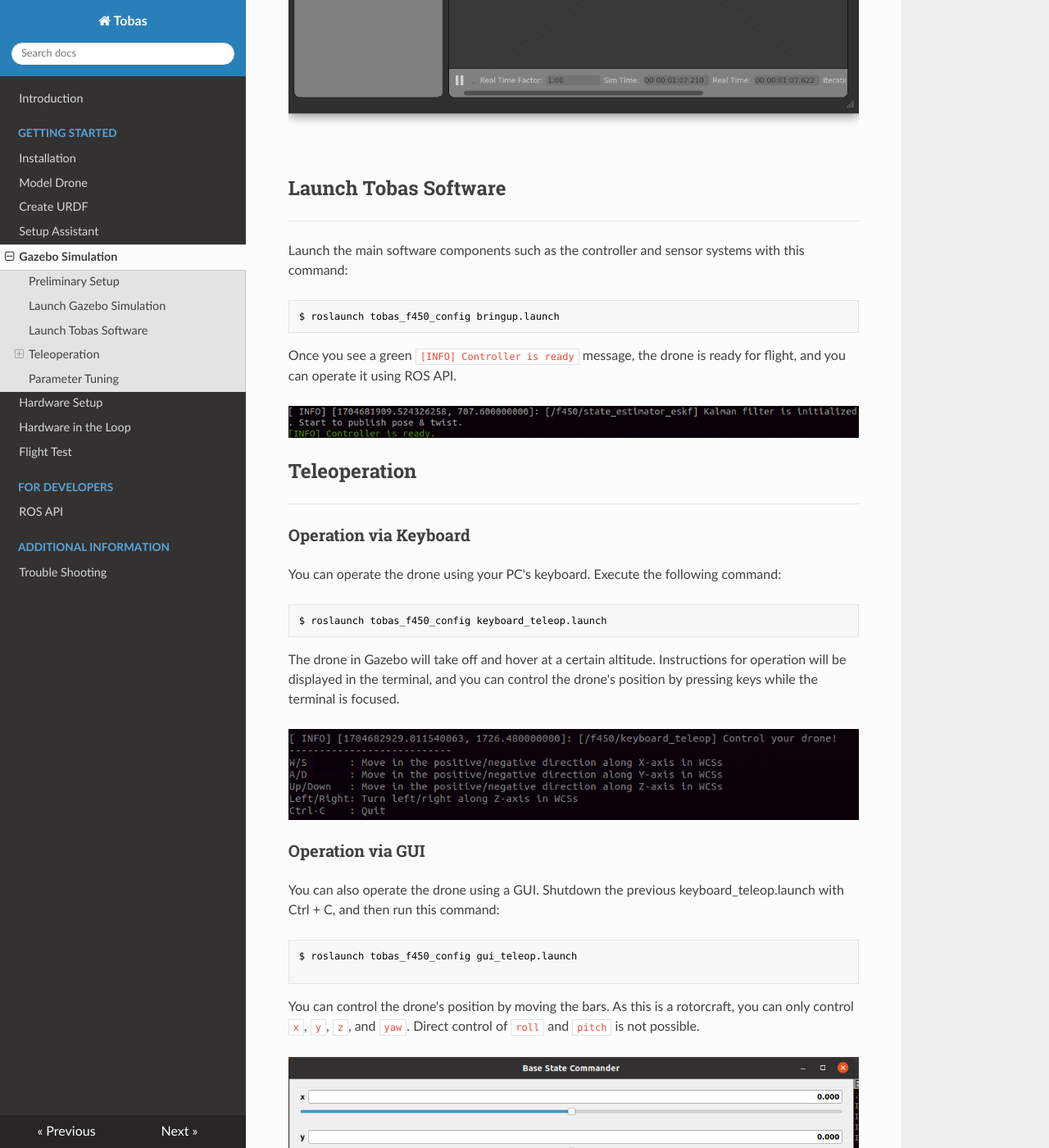
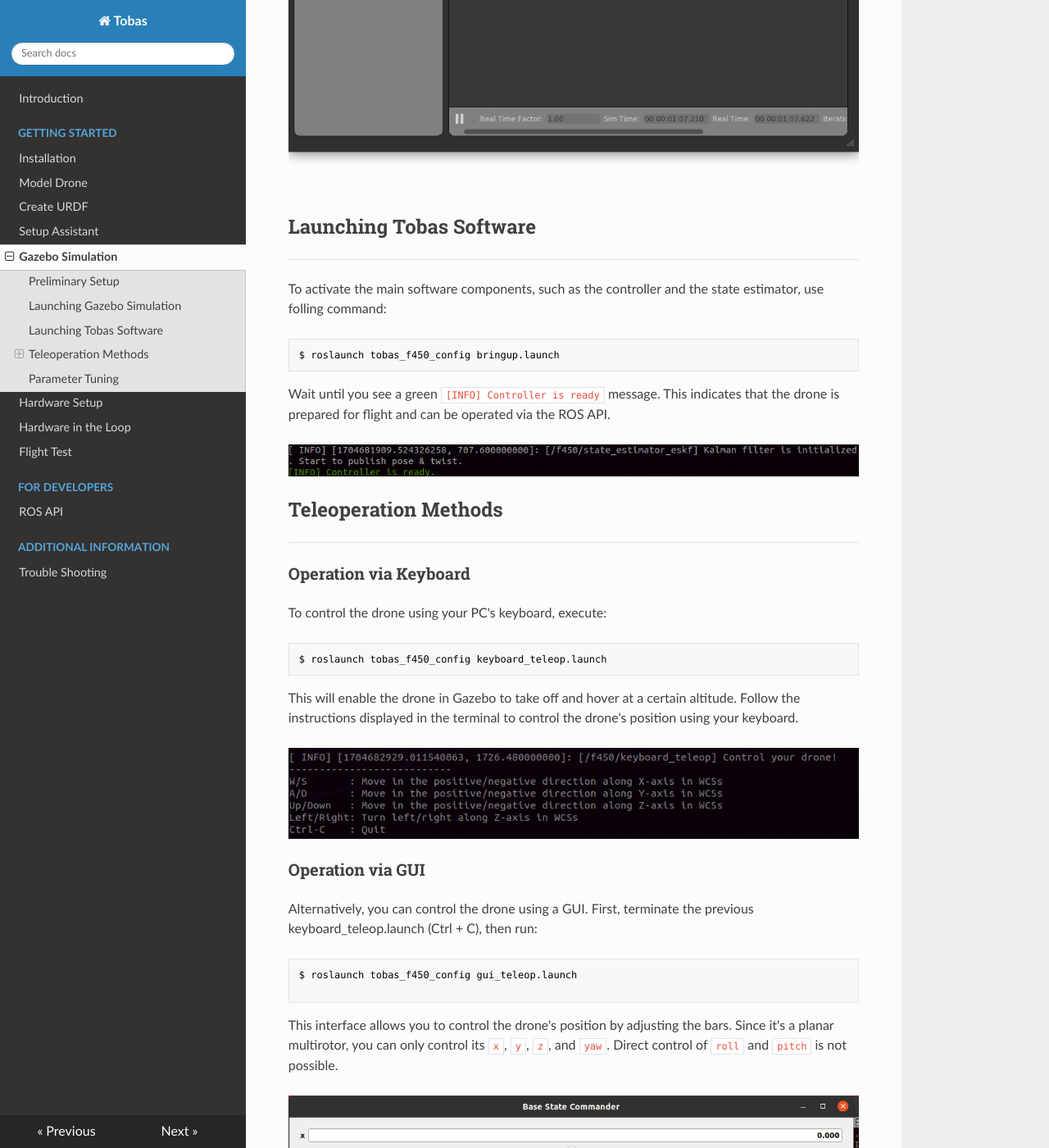
Before and after one commit to TobasFlightControl/tobas_wiki, an MkDocs documentation site: the page built from docs/gazebo_simulation.md, in a window 1280 px wide and 1400 px high, scrolled down 1401 px. Shown: the whole window at 82% size. Built offline with MkDocs 1.6.1, drawn with Linux system fonts in a browser that asks for light colours; nearby versions of some CDN libraries; some of the changed text lies outside the part shown.

Commit message:
revise: gazebo_simulation.md

````diff
--- a/docs/gazebo_simulation.md
+++ b/docs/gazebo_simulation.md
@@ -1,111 +1,111 @@
 # Gazebo Simulation
 
-To simulate the drone using the Tobas package you created earlier, follow these steps:
+To simulate your drone using the Tobas package you've created, follow these steps:
 
 ## Preliminary Setup
 
 ---
 
-Load the catkin workspace environment variables into the current shell:
+First, you need to load the catkin workspace environment variables into your current shell session:
 
 ```bash
 $ source ~/catkin_ws/devel/setup.bash
 ```
 
-This command needs to be executed every time you open a terminal (or add a new terminal page).
-To avoid this manual step, you can automate it by writing this command to your `~/.bashrc`:
+Remember, this command should be executed each time you open a new terminal session.
+
+To automate this process and avoid manual repetition, you can append this command to your ~/.bashrc file:
 
 ```bash
 $ echo "source ~/catkin_ws/devel/setup.bash" >> ~/.bashrc
 ```
 
-## Launch Gazebo Simulation
+## Launching Gazebo Simulation
 
 ---
 
-Start the simulation with the following command:
+Initiate the simulation by running the following command:
 
 ```bash
 $ roslaunch tobas_f450_config gazebo.launch
 ```
 
-The modeled drone will be placed at the origin.
+This command will start the Gazebo simulation, placing the modeled drone at the origin.
 
 ![launch](resources/gazebo_simulation/launch.png)
 
-## Launch Tobas Software
+## Launching Tobas Software
 
 ---
 
-Launch the main software components such as the controller and sensor systems with this command:
+To activate the main software components, such as the controller and the state estimator, use folling command:
 
 ```bash
 $ roslaunch tobas_f450_config bringup.launch
 ```
 
-Once you see a green `[INFO] Controller is ready` message, the drone is ready for flight, and you can operate it using ROS API.
+Wait until you see a green `[INFO] Controller is ready` message.
+This indicates that the drone is prepared for flight and can be operated via the ROS API.
 
 ![bringup](resources/gazebo_simulation/bringup.png)
 
-## Teleoperation
+## Teleoperation Methods
 
 ---
 
 ### Operation via Keyboard
 
-You can operate the drone using your PC's keyboard.
-Execute the following command:
+To control the drone using your PC's keyboard, execute:
 
 ```bash
 $ roslaunch tobas_f450_config keyboard_teleop.launch
 ```
 
-The drone in Gazebo will take off and hover at a certain altitude.
-Instructions for operation will be displayed in the terminal,
-and you can control the drone's position by pressing keys while the terminal is focused.
+This will enable the drone in Gazebo to take off and hover at a certain altitude.
+Follow the instructions displayed in the terminal to control the drone's position using your keyboard.
 
 ![keyboard_teleop](resources/gazebo_simulation/keyboard_teleop.png)
 
 ### Operation via GUI
 
-You can also operate the drone using a GUI.
-Shutdown the previous keyboard_teleop.launch with Ctrl + C, and then run this command:
+Alternatively, you can control the drone using a GUI.
+First, terminate the previous keyboard_teleop.launch (Ctrl + C), then run:
 
 ```bash
 $ roslaunch tobas_f450_config gui_teleop.launch
 
 ```
 
-You can control the drone's position by moving the bars.
-As this is a rotorcraft, you can only control `x`, `y`, `z`, and `yaw`. Direct control of `roll` and `pitch` is not possible.
+This interface allows you to control the drone's position by adjusting the bars.
+Since it's a planar multirotor, you can only control its `x`, `y`, `z`, and `yaw`.
+Direct control of `roll` and `pitch` is not possible.
 
 ![gui_teleop](resources/gazebo_simulation/gui_teleop.png)
 
 ### Operation using ROS API
 
-You can also send commands to the drone using ROS API.
-This is useful when creating applications, as it allows access to drone information from a user's program.
-For more details, see [ROS API](ros_api.md).
+For application development, you can send commands to the drone using the ROS API.
+This enables programmatic access to drone functionalities.
+Refer to [ROS API](ros_api.md) for more details.
 
-First, create a ROS package for placing your drone operation scripts.
+Start by creating a ROS package for your drone operation scripts:
 
 ```bash
 $ cd ~/catkin_ws/src/
 $ catkin_create_pkg my_tobas_example
 ```
 
-After creating your ROS package, proceed with the following steps:
+After creating your package, proceed with the following commands to build it and load it into your shell environment:
 
 ```bash
 $ catkin build my_tobas_example
 $ source ~/catkin_ws/devel/setup.bash
 ```
 
-This will build your new package and load it into your shell environment.
-Next, you will create a script within your ROS package.
-Here's an example of a Python script that uses the `takeoff_action` action for takeoff
+Next, create a script within your ROS package.
+Below is an example Python script that uses the `takeoff_action` action for takeoff
 and the `command/pos_vel_acc_yaw` topic for position commands.
-Please place this script under the my_tobas_example/scripts/ directory.
+Place this script in the `scripts/` directory of your `my_tobas_example` package.
 
 ```python
 #!/usr/bin/env python3
@@ -182,14 +182,14 @@
         rospy.sleep(INTERVAL)
 ```
 
-Grant execution permission to the script.
+Make sure to grant execution permission to your script:
 
 ```bash
 $ chmod u+x ~/catkin_ws/src/my_tobas_example/scripts/command_square_trajectory_node.py
 ```
 
-When the script is executed, the drone will take off and continue moving along the edges of a square.
-Since the topic exists within the drone's namespace (set as `Robot Name` during URDF creation), specify the namespace `__ns`.
+Executing this script will command the drone to take off and fly along the edges of a square.
+To run the script within the drone's namespace, run:
 
 ```bash
 $ rosrun my_tobas_example command_square_trajectory_node.py __ns:=f450
@@ -199,8 +199,8 @@
 
 ---
 
-If necessary, parameters can be adjusted online during flight.
-Launch the adjustment GUI with the following command:
+If you need to adjust parameters during flight, you can do so through a GUI interface.
+Launch the parameter adjustment GUI with:
 
 ```bash
 $ rosrun rqt_reconfigure rqt_reconfigure
@@ -208,6 +208,9 @@
 
 ![rqt_reconfigure](resources/gazebo_simulation/rqt_reconfigure.png)
 
-All adjustable parameters will be displayed and can be adjusted using sliders, editors, etc.
-Hovering the cursor over the parameter name will display a description of the parameter.
-For more details, please visit<a href=https://wiki.ros.org/rqt_reconfigure>rqt_reconfigure | ROS</a>.
+This interface displays all adjustable parameters, which you can modify using sliders and editors.
+Hovering your cursor over a parameter name will reveal its description.
+For more detailed information, visit <a href=https://wiki.ros.org/rqt_reconfigure>rqt_reconfigure | ROS</a>.
+
+With these steps, you should be able to fully simulate, operate,
+and adjust your drone using the Tobas package in a Gazebo simulation environment.
````
